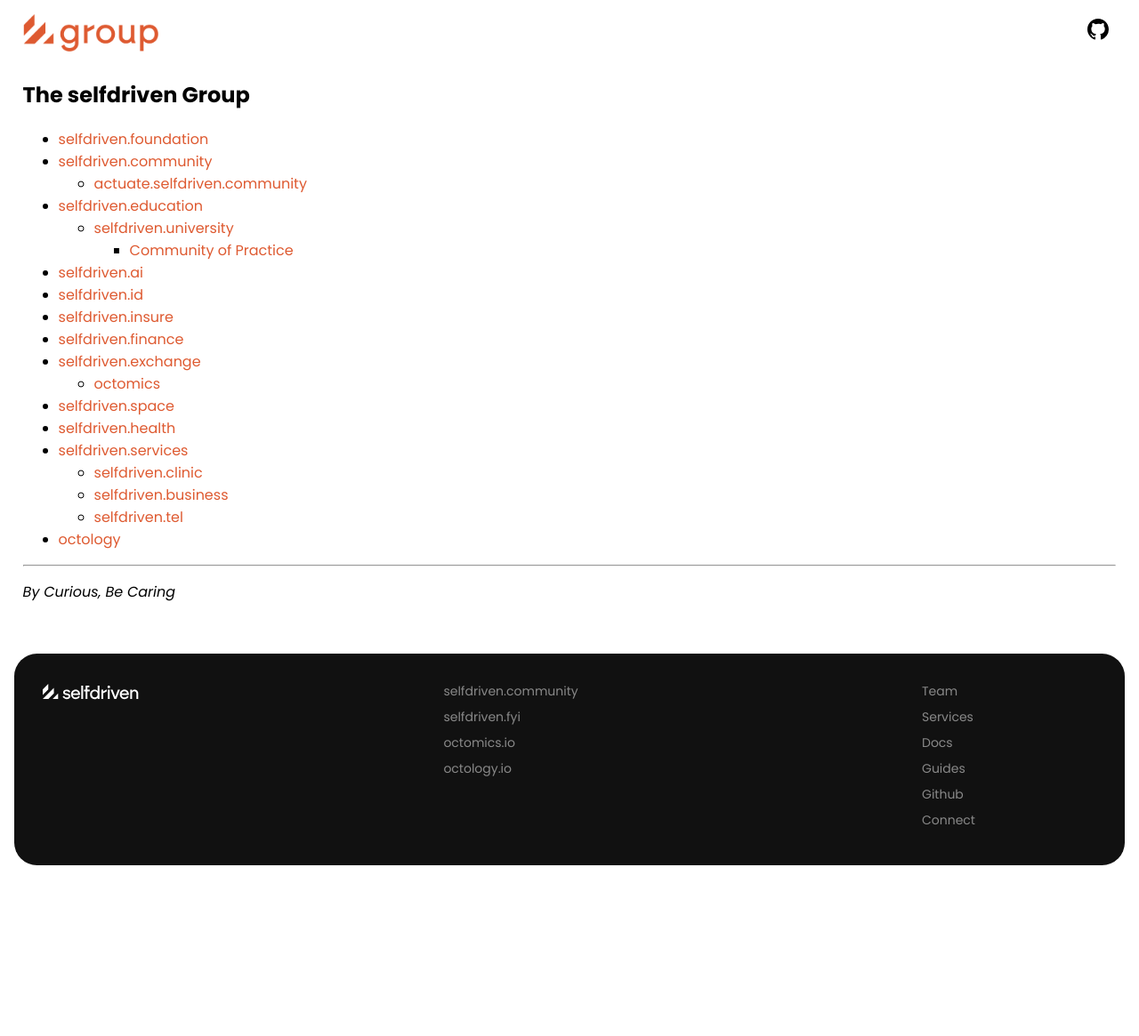
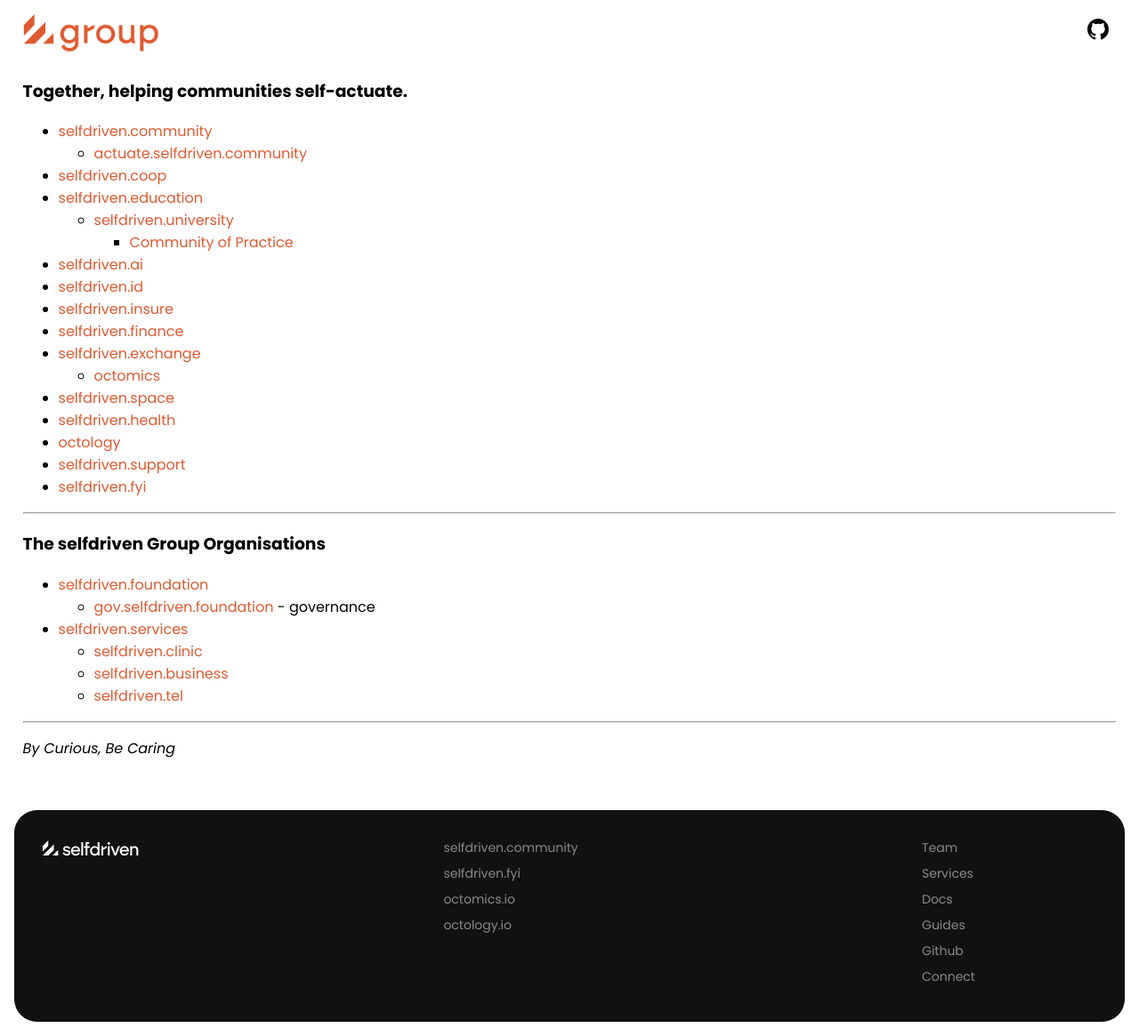
Before and after one commit to selfdriven-foundation/selfdriven-group, a Jekyll site: the page built from docs/index.md, in a window 1280 px wide. Shown: the whole page at 89% size. Built offline with Jekyll 4.4.1, drawn with Linux system fonts in a browser that asks for light colours; before the commit the page ends 989 px from its top, so only the background shows below that.

Commit message:
Update index.md

```diff
--- a/docs/index.md
+++ b/docs/index.md
@@ -3,11 +3,11 @@ layout: default
 title: Home
 ---
 
-## The selfdriven Group
+### Together, helping communities self-actuate.
 
-- [selfdriven.foundation](https://selfdriven.foundation)
 - [selfdriven.community](https://selfdriven.community)
     - [actuate.selfdriven.community](https://actuate.selfdriven.community)
+- [selfdriven.coop](https://selfdriven.coop)
 - [selfdriven.education](https://selfdriven.education)
     - [selfdriven.university](https://selfdriven.university)
         - [Community of Practice](https://www.selfdriven.university/community-of-practice.html)
@@ -19,12 +19,20 @@ title: Home
     - [octomics](https://octomics.io)
 - [selfdriven.space](https://selfdriven.space)
 - [selfdriven.health](https://selfdriven.health)
+- [octology](https://octology.io)
+- [selfdriven.support](https://selfdriven.support)
+- [selfdriven.fyi](https://selfdriven.fyi)
+
+---
+
+### The selfdriven Group Organisations
+
+- [selfdriven.foundation](https://selfdriven.foundation)
+   - [gov.selfdriven.foundation](gov.selfdriven.foundation) - governance
 - [selfdriven.services](https://selfdriven.services)
     - [selfdriven.clinic](https://selfdriven.clinic)
     - [selfdriven.business](https://selfdriven.business)
     - [selfdriven.tel](https://selfdriven.tel)
-- [octology](https://octology.io)
 
 ---
-
 *By Curious, Be Caring*
```
